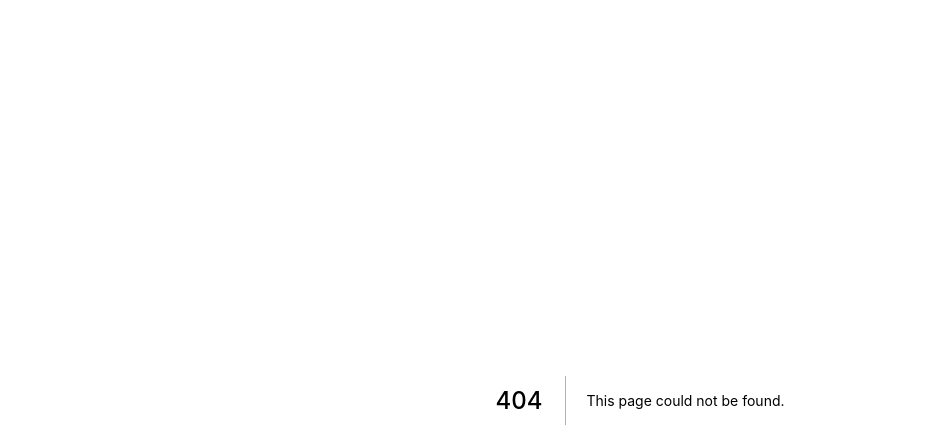
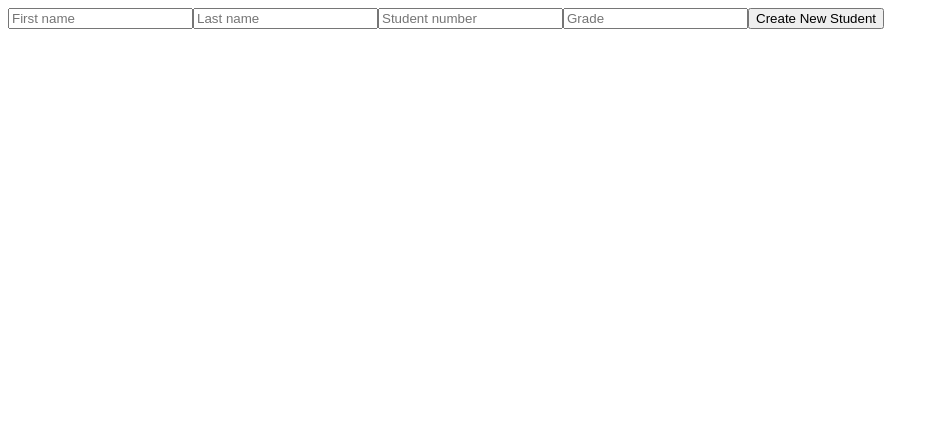
Before and after one commit to benard-kong/student-rewards-frontend, a Next.js app: page /student/create-new in a window 1280 px wide. Before the commit this address had no page. Shown: the top 448 px of the page, without its empty margins (0-939 px from the left). Built offline with nearby package versions, Linux system fonts and the light colour scheme; no server answers.

Commit message:
Create new Student page

```diff
--- /dev/null
+++ b/pages/student/create-new.tsx
@@ -0,0 +1,74 @@
+import React from "react";
+import gql from "graphql-tag";
+import { useMutation } from "@apollo/react-hooks";
+import { withApollo } from "../../apollo/apollo";
+
+const CREATE_STUDENT_MUTATION = gql`
+  mutation createStudent($firstName: String!, $lastName: String!, $studentNumber: String!, $grade: Int) {
+    createStudent(firstName: $firstName, lastName: $lastName, studentNumber: $studentNumber, grade: $grade) {
+      id
+      firstName
+      lastName
+      numPoints
+      grade
+      studentNumber
+    }
+  }
+`;
+
+const firstNameError = "First name is required";
+const lastNameError = "Last name is required";
+const studentNumberMissingError = "Student Number is required";
+const studentNumberDuplicatedError = "Student Number already exists";
+
+const CreateNewStudentPage: React.FC = () => {
+  const [firstName, setFirstName] = React.useState("");
+  const [lastName, setLastName] = React.useState("");
+  const [studentNumber, setStudentNumber] = React.useState("");
+  const [grade, setGrade] = React.useState("");
+
+  const [createStudent, { loading, error }] = useMutation(CREATE_STUDENT_MUTATION);
+
+  const errorMessage: string = React.useMemo(() => {
+    let msg = "";
+    if (error?.message.toLowerCase().includes(firstNameError.toLowerCase())) msg = firstNameError;
+    else if (error?.message.toLowerCase().includes(lastNameError.toLowerCase())) msg = lastNameError;
+    else if (error?.message.toLowerCase().includes(studentNumberMissingError.toLowerCase()))
+      msg = studentNumberMissingError;
+    else if (error?.message.toLowerCase().includes(studentNumberDuplicatedError.toLowerCase()))
+      msg = studentNumberDuplicatedError;
+    else if (error?.message.toLowerCase().includes("invalid input value for enum enum_students_grade"))
+      msg = "Please input a grade between 1-12";
+    return msg;
+  }, [error?.message?.toLowerCase]);
+
+  const handleSubmit = async (e: React.SyntheticEvent) => {
+    e.preventDefault();
+
+    createStudent({
+      variables: { firstName, lastName, studentNumber, grade: Number(grade) || undefined },
+    });
+  };
+
+  if (loading) return <h1>Loading...</h1>;
+
+  return (
+    <div>
+      {errorMessage && <h1>Error: {errorMessage}</h1>}
+      <form onSubmit={handleSubmit}>
+        <input type="text" placeholder="First name" value={firstName} onChange={(e) => setFirstName(e.target.value)} />
+        <input type="text" placeholder="Last name" value={lastName} onChange={(e) => setLastName(e.target.value)} />
+        <input
+          type="text"
+          placeholder="Student number"
+          value={studentNumber}
+          onChange={(e) => setStudentNumber(e.target.value)}
+        />
+        <input type="text" placeholder="Grade" value={grade} onChange={(e) => setGrade(e.target.value)} />
+        <button type="submit">Create New Student</button>
+      </form>
+    </div>
+  );
+};
+
+export default withApollo({ ssr: true })(CreateNewStudentPage);
```
